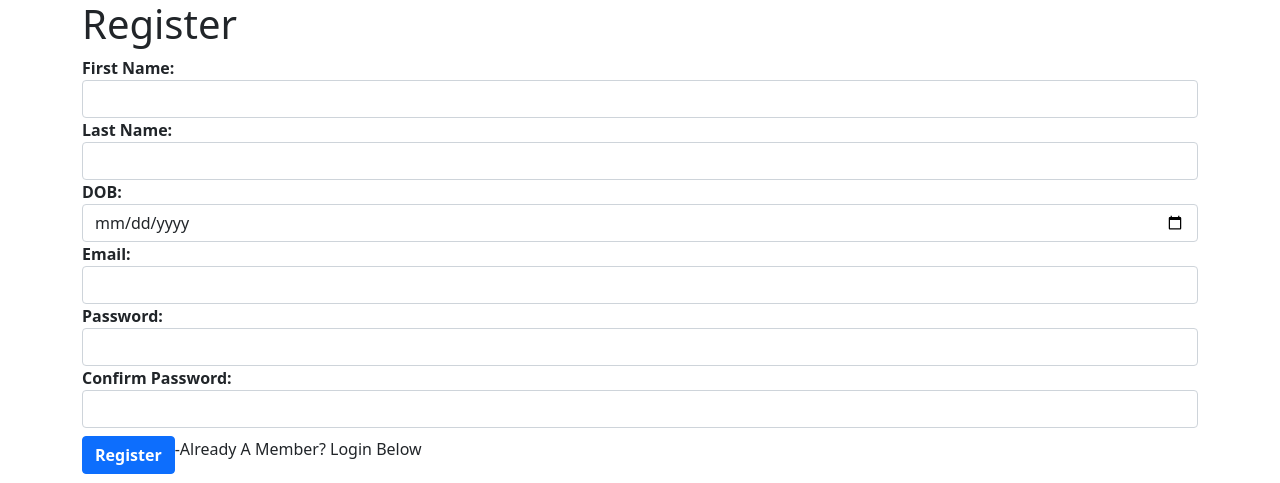
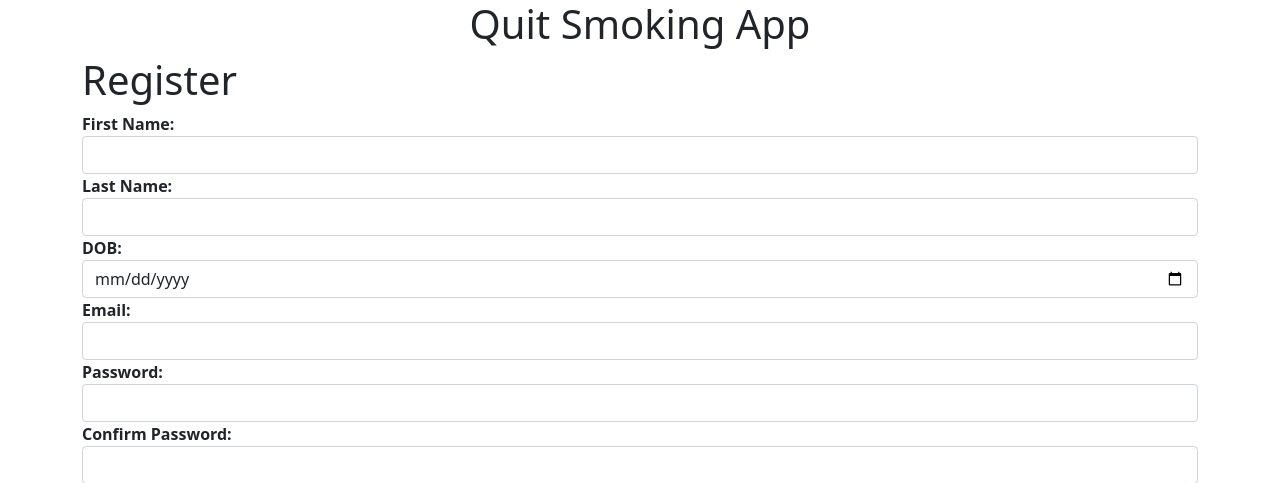
Before and after one commit to WesHoltHD/Quit_Smoking, a Flask app: page / in a window 1280 px wide. Shown: the top 483 px of the page. Run offline with Flask 2, Linux system fonts and the light colour scheme.

Commit message:
Title On Login

```diff
--- a/flask_app/templates/login.html
+++ b/flask_app/templates/login.html
@@ -11,6 +11,7 @@
     <div class="container">
         <div class="row">
             <!-- TODO REGISTRATION -->
+            <h1 class="d-flex mx-auto col-12 text-center justify-content-center">Quit Smoking App</h1>
             <div class="col-xs-6">
             <form action="/register_user" method="post" class="col-xs-6">
                 <h1>Register</h1>
```
